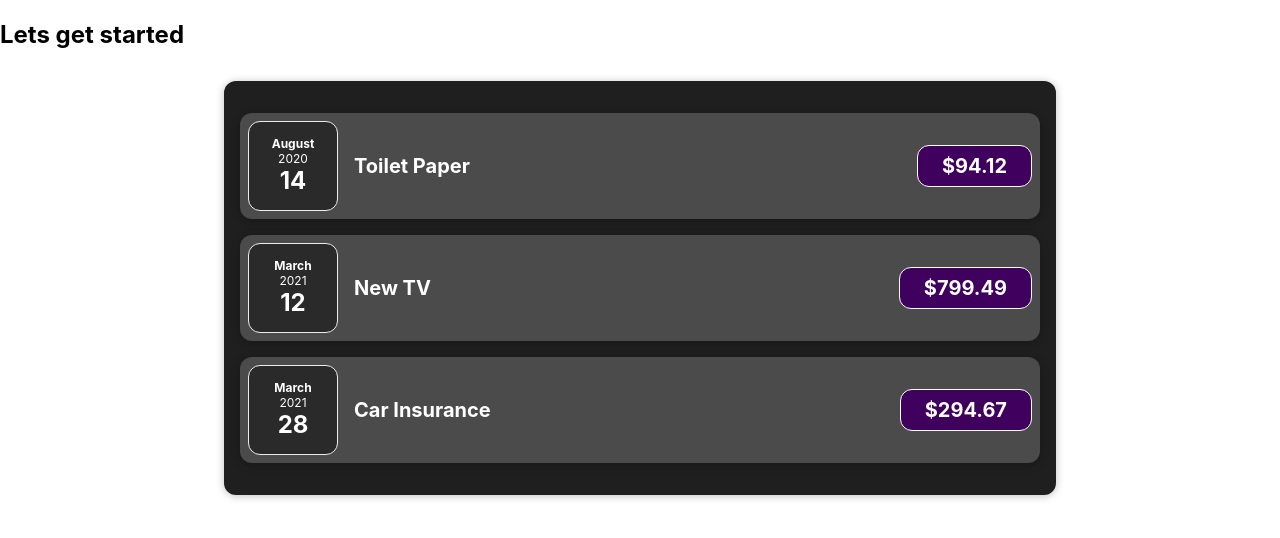
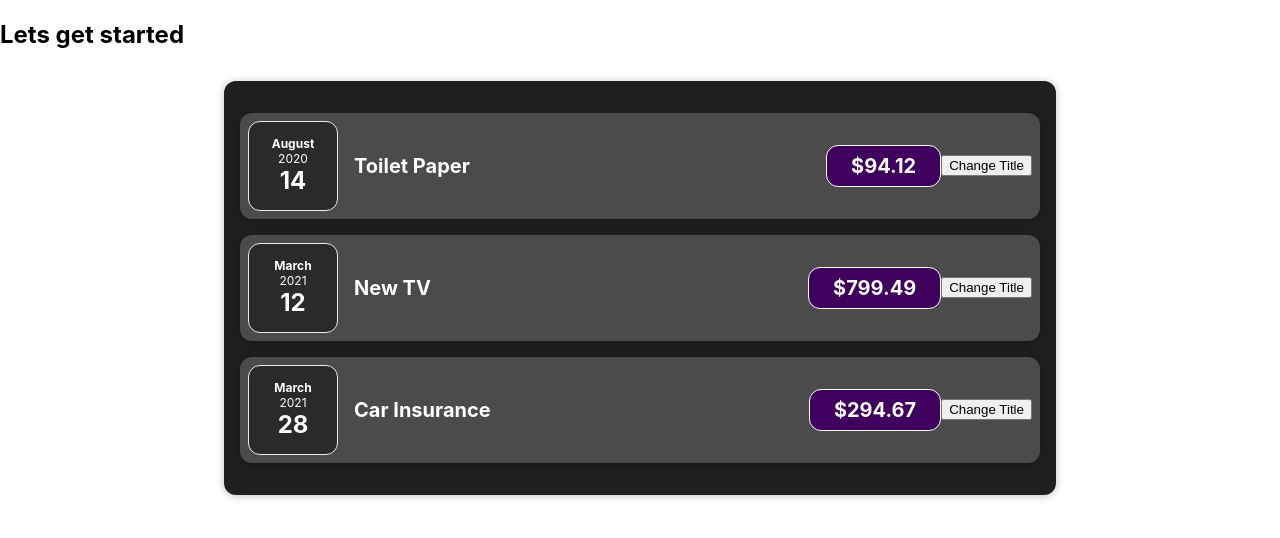
Before and after one commit to frankcperdomo/my-app, a React (Create React App) app: page / in a window 1280 px wide. Shown: the top 538 px of the page. Built offline with nearby package versions, Linux system fonts and the light colour scheme.

Commit message:
Liostening to events and aworking with event handlers

```diff
--- /dev/null
+++ b/src/components/Card.css
@@ -0,0 +1,4 @@
+.card {
+  border-radius: 12px;
+  box-shadow: 0 1px 8px rgba(0, 0, 0, 0.25);
+}
--- /dev/null
+++ b/src/components/Card.js
@@ -0,0 +1,8 @@
+import './Card.css'
+
+function Card(props){
+    const classes ='card ' + props.className;
+    return <div className={classes}>{props.children}</div>;
+}
+
+export default Card;
--- a/src/components/ExpenseItem.css
+++ b/src/components/ExpenseItem.css
@@ -2,10 +2,10 @@
   display: flex;
   justify-content: space-between;
   align-items: center;
-  box-shadow: 0 2px 8px rgba(0, 0, 0, 0.25);
+  /* box-shadow: 0 2px 8px rgba(0, 0, 0, 0.25); */
   padding: 0.5rem;
   margin: 1rem 0;
-  border-radius: 12px;
+  /* border-radius: 12px; */
   background-color: #4b4b4b;
 }
 
--- a/src/components/ExpenseItem.js
+++ b/src/components/ExpenseItem.js
@@ -1,17 +1,23 @@
 import ExpenseDate from './ExpenseDate';
+import Card from './Card';
 import "./ExpenseItem.css";
 
 function ExpenseItem(props) {
 
+  // function clickHandler(){};
+  const clickHandler = () =>{
+    console.log('Clicked!!');
+  };
 
   return (
-    <div className="expense-item">
+    <Card className="expense-item">
       <ExpenseDate date={props.date}></ExpenseDate>
       <div className="expense-item__description">
         <h2>{props.title}</h2>
       </div>
       <div className="expense-item__price">${props.amount}</div>
-    </div>
+      <button onClick={clickHandler}>Change Title</button>
+    </Card>
   );
 }
 
--- a/src/components/Expenses.css
+++ b/src/components/Expenses.css
@@ -4,6 +4,5 @@
   margin: 2rem auto;
   width: 50rem;
   max-width: 95%;
-  border-radius: 12px;
-  box-shadow: 0 1px 8px rgba(0, 0, 0, 0.25);
+
 }
--- a/src/components/Expenses.js
+++ b/src/components/Expenses.js
@@ -1,11 +1,12 @@
 import './Expenses.css';
+import Card from './Card'
 import ExpenseItem from './ExpenseItem';
 
 function Expenses(props){
 
 
     return (
-      <div className="expenses">
+      <Card className="expenses">
         <ExpenseItem
           title={props.items[0].title}
           amount={props.items[0].amount}
@@ -21,7 +22,7 @@
           amount={props.items[2].amount}
           date={props.items[2].date}
         ></ExpenseItem>
-      </div>
+      </Card>
     );
 
 }
```
